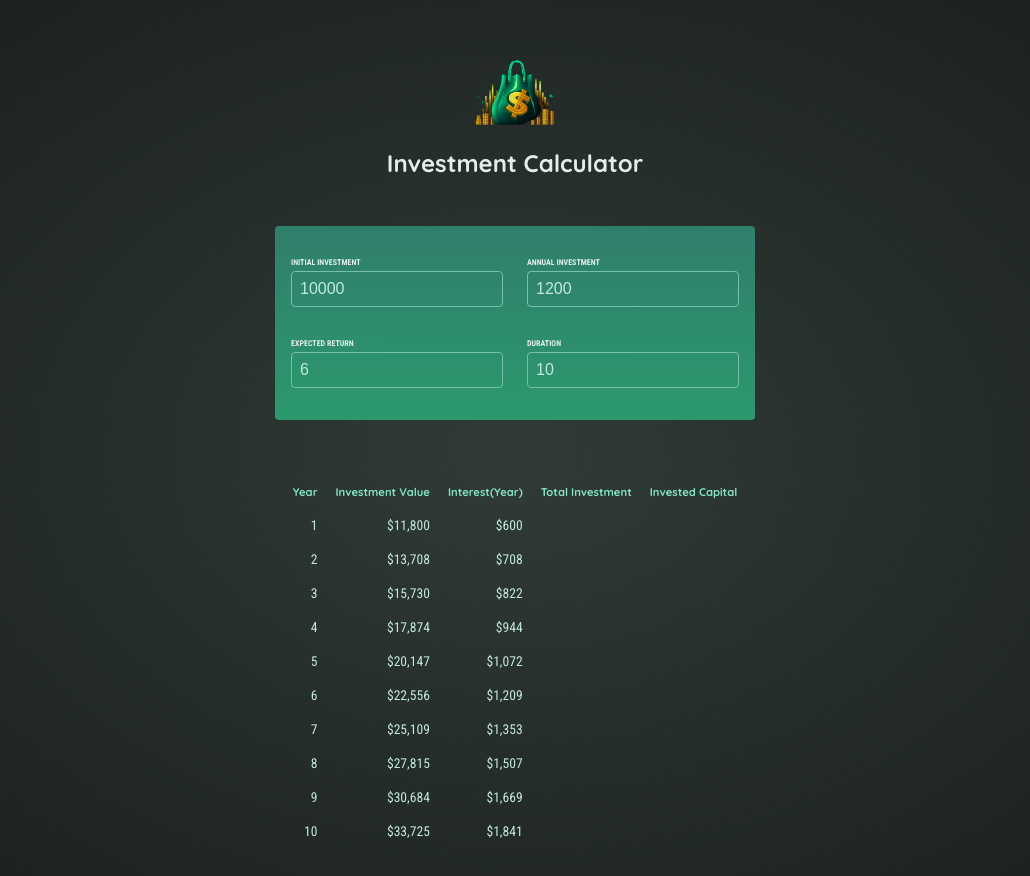
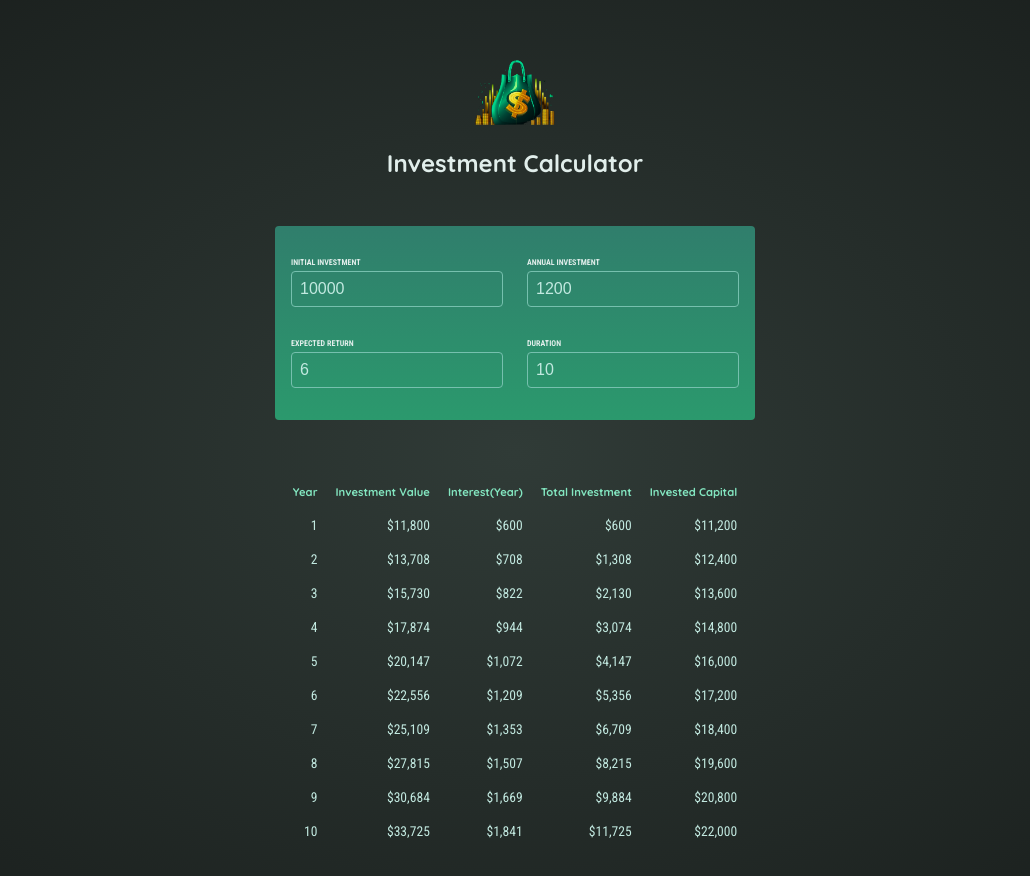
Before and after one commit to henookkkk/react-investment-calculator, a React (Vite) app: page / in a window 1280 px wide. Shown: the top 876 px of the page, without its empty margins (125-1155 px from the left). Built offline with nearby package versions, Linux system fonts and the light colour scheme.

Commit message:
i calculated 3 new data  from the data given before inside the results component because it is needed to be outputed in the table.

```diff
--- a/src/App.jsx
+++ b/src/App.jsx
@@ -20,11 +20,12 @@ function App() {
             }
         })
     }
+
   return (
     <>
       <Header />
       <UserInput userInput={userInput} onChange={handleChange}/>
-      <Results input={userInput}/>
+      {<Results input={userInput}/>}
     </>
   );
 }
--- a/src/components/Results.jsx
+++ b/src/components/Results.jsx
@@ -2,6 +2,10 @@ import { calculateInvestmentResults, formatter } from "../util/investment"
 
 export default function Results({input}) {
    const resultData = calculateInvestmentResults(input);
+   const initialInvestment =
+         resultData[0].valueEndOfYear -
+         resultData[0].interest -
+         resultData[0].annualInvestment;
   return (
     <table id="result">
         <thead>
@@ -15,13 +19,19 @@ export default function Results({input}) {
         </thead>
         <tbody>
            {resultData.map((yearData)=>{
+                const totalInterest =
+                    yearData.valueEndOfYear-
+                    yearData.annualInvestment * yearData.year -
+                    initialInvestment;
+                const totalAmountInvested = yearData.valueEndOfYear - totalInterest;
             return(
+
                 <tr key={yearData.year}>
                     <td>{yearData.year}</td>
                     <td>{formatter.format(yearData.valueEndOfYear)}</td>
                     <td>{formatter.format(yearData.interest)}</td>
-                    <td></td>
-                    <td></td>
+                    <td>{formatter.format(totalInterest)}</td>
+                    <td>{formatter.format(totalAmountInvested)}</td>
                 </tr>
             )
            })}
```
